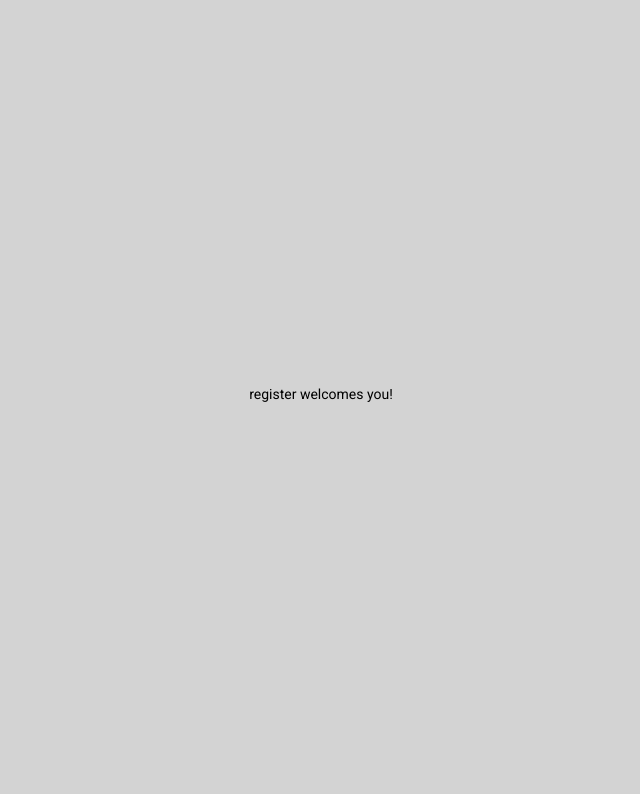
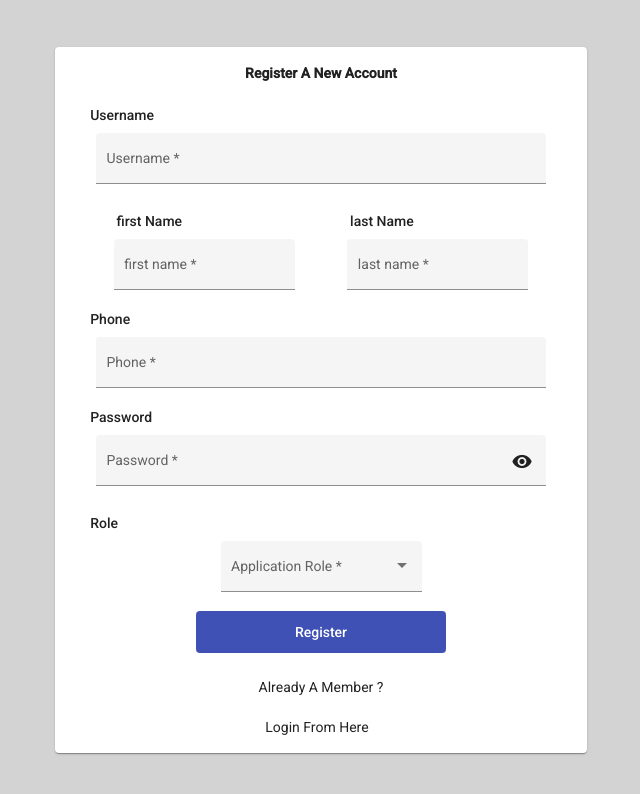
Before and after one commit to Mohamed-Cherkawi/You-Booking, an Angular app in the folder Frontend/youbooking/: page /register in a window 1280 px wide. Shown: the top 794 px of the page, without its empty margins (319-959 px from the left). Built offline with nearby package versions, Linux system fonts and the light colour scheme.

Commit message:
Modified Register component

```diff
--- a/Frontend/youbooking/src/app/modules/register/register.component.css
+++ b/Frontend/youbooking/src/app/modules/register/register.component.css
@@ -0,0 +1,9 @@
+@import '../login/login.component.css';
+
+#alreadyMemSpan{
+  display: block;
+}
+#nameGroupHolder{
+  display: flex;
+  justify-content: space-evenly;
+}
--- a/Frontend/youbooking/src/app/modules/register/register.component.html
+++ b/Frontend/youbooking/src/app/modules/register/register.component.html
@@ -1 +1,128 @@
-<p>register welcomes you!</p>
+<mat-card>
+  <mat-card-content>
+    <div class="header">
+      <P>Register A New Account </P>
+      <span *ngIf="isUsernameUsed">An Account has already registered with {{ registerForm.value.username }} !</span>
+    </div>
+    <form (ngSubmit)="onRegister()" name="registerForm" [formGroup]="registerForm">
+      <div class="usernameInput">
+        <label for="username">Username</label>
+        <mat-form-field class="full-width" appearance="fill">
+          <mat-label>Username</mat-label>
+          <input
+            type="text"
+            id="username"
+            name="username"
+            formControlName="username"
+            matInput
+            placeholder="Ex: Jhon2023#" required
+          />
+          <mat-error *ngIf="!registerForm.controls['username'].valid">
+            Username is required ( min : 5 characters )
+          </mat-error>
+        </mat-form-field>
+      </div>
+
+      <div formGroupName="name" id="nameGroupHolder">
+        <div>
+          <label for="firstName" class="specialLabel">first Name</label>
+        <mat-form-field class="full-width" appearance="fill">
+          <mat-label>first name</mat-label>
+          <input
+            type="text"
+            id="firstName"
+            name="firstName"
+            placeholder="type first Name"
+            formControlName="firstName"
+            matInput
+             required
+          />
+          <mat-error *ngIf="!registerForm.controls['name'].valid">
+            FirstName is required ( min : 1 character )
+          </mat-error>
+        </mat-form-field>
+        </div>
+        <div>
+          <label for="lastName" class="specialLabel">last Name</label>
+          <mat-form-field class="full-width" appearance="fill">
+            <mat-label>last name</mat-label>
+            <input
+              type="text"
+              id="lastName"
+              name="lastName"
+              placeholder="type last Name"
+              formControlName="lastName"
+              matInput
+              required
+            />
+            <mat-error *ngIf="!registerForm.controls['name'].valid">
+              LastName is required ( min : 1 character )
+            </mat-error>
+          </mat-form-field>
+        </div>
+      </div>
+
+      <div>
+        <label for="phone">Phone</label>
+        <mat-form-field class="full-width" appearance="fill">
+          <mat-label>Phone</mat-label>
+          <input
+            type="number"
+            id="phone"
+            name="number"
+            formControlName="phone"
+            matInput
+            placeholder="Ex: 0692929292" required
+          />
+          <mat-error *ngIf="!registerForm.controls['phone'].valid">
+            Phone is required ( min : 10 characters )
+          </mat-error>
+        </mat-form-field>
+      </div>
+
+      <div class="passwordInput">
+        <label for="password">Password</label>
+        <mat-form-field class="full-width" appearance="fill">
+          <mat-label>Password</mat-label>
+          <input
+            id="password"
+            name="password"
+            placeholder="type password"
+            formControlName="password"
+            matInput [type]=" hide ? 'password' : 'text'"
+            required />
+          <span  matSuffix (click)="hide = !hide" [attr.aria-label]="'Hide Password'"
+                 [attr.aria-pressed]="hide">
+            <mat-icon>
+              {{hide ? 'visibility_off' : 'visibility'}}
+            </mat-icon>
+          </span>
+          <mat-error *ngIf="!registerForm.controls['password'].valid">
+            Password is required ( min : 6 characters )
+          </mat-error>
+        </mat-form-field>
+      </div>
+      <div>
+        <label>Role</label>
+      <mat-form-field appearance="fill">
+        <mat-label>Application Role</mat-label>
+        <mat-select
+          formControlName="role"
+          required
+        >
+          <mat-option *ngFor="let role of roles" [value]="role.value">
+            {{role.viewValue}}
+          </mat-option>
+        </mat-select>
+      </mat-form-field>
+      </div>
+      <button mat-flat-button type="submit" color="primary">Register</button>
+    </form>
+
+    <div class="button-row">
+      <span id="alreadyMemSpan">Already A Member ?</span>
+      <br>
+      <a routerLink="/login">Login From Here</a>
+    </div>
+  </mat-card-content>
+</mat-card>
--- a/Frontend/youbooking/src/app/modules/register/register.component.ts
+++ b/Frontend/youbooking/src/app/modules/register/register.component.ts
@@ -1,4 +1,9 @@
 import { Component, OnInit } from '@angular/core';
+import {FormBuilder, FormGroup, Validators} from "@angular/forms";
+import {Router} from "@angular/router";
+import {AuthenticationService} from "../../services/authentication.service";
+import {RegisterRequest} from "../../models/auth/register-request.model";
+import {Role} from "../../utils/role.util";
 
 @Component({
   selector: 'app-register',
@@ -6,10 +11,47 @@ import { Component, OnInit } from '@angular/core';
   styleUrls: ['./register.component.css']
 })
 export class RegisterComponent implements OnInit {
+  hide: boolean = false;
+  isUsernameUsed: boolean = false;
+  registerRequest: RegisterRequest = new RegisterRequest();
+  registerForm: FormGroup = this.fb.group({
+    username: ['', [Validators.required, Validators.minLength(5)]],
+    password: ['', [Validators.required, Validators.minLength(6)]],
+    name: this.fb.group({
+      firstName: ['' , [Validators.required , Validators.minLength(1)]],
+      lastName: ['' , [Validators.required , Validators.minLength(1)]],
+    }) ,
+    phone: ['' , [Validators.required , Validators.minLength(10)]],
+    role: ['' , Validators.required]
+  });
+  roles: Role[] = [
+    {value: 'client', viewValue: 'Client'},
+    {value: 'hotel-owner', viewValue: 'Hotel Owner'}
+  ]
+  constructor(
+    private fb: FormBuilder ,
+    private router: Router ,
+    private authService: AuthenticationService) { }
 
-  constructor() { }
+  ngOnInit(): void {}
 
-  ngOnInit(): void {
+  public onRegister() {
+    if(!this.registerForm.valid)
+      return;
+
+    this.handleFormButton();
+    console.log(this.registerForm.value)
+
   }
 
+  private handleFormButton(): void {
+    const button = document.querySelector("button");
+    button!.disabled = true;
+    button!.style.opacity = "0.5";
+
+    setTimeout(function() {
+      button!.disabled = false;
+      button!.style.opacity = "1";
+    }, 1000);
+  }
 }
```
